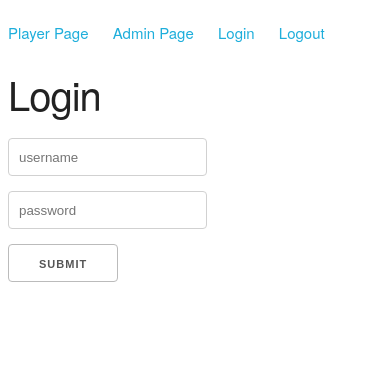
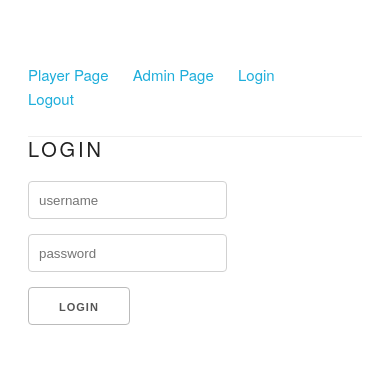
Before and after one commit to ehknight/ESG, a Flask app: page /login in a window 390 px wide. Shown: the top 384 px of the page. Run offline with Flask 2, Linux system fonts and the light colour scheme; parts of the project's set-up code (start-up, migrations or seed data) failed here and were passed over.

Commit message:
Template redesign
Applied skeleton style appropriately

```diff
--- a/main.py
+++ b/main.py
@@ -1,4 +1,4 @@
-from flask import Flask, render_template, flash, request, session
+from flask import Flask, render_template, flash, request, session, send_from_directory
 from wtforms import Form, FloatField, TextField, TextAreaField, validators, StringField, SubmitField, SelectField, FieldList, FormField
 from flask_login import login_required, LoginManager, current_user
 from collections import OrderedDict
@@ -151,23 +151,15 @@ def playerview():
     else:
         user = current_user
         player = players[user.id]
-    # form = construct_form(user)(request.form)
 
     form = PortfolioForm()
     form.title = str(user.id)
     for plant in player.plants:
-        # print(plant.name)
         bid_form = BidForm()
         bid_form.plant_name = plant.name
         bid_form.bid = plant.bid
         form.plantbids.append_entry(bid_form)
-        # print(plant.name)
-        # print(bid_form.plant_name)
 
-    # form = portfolio_form(request.form)
-    print(len(form.plantbids.entries))
-
-    print(form.errors)
     if request.method == 'POST':
 
         bids = []
@@ -204,8 +196,6 @@ def playerview():
         'chart_div': state.chart_div, 'chart_script': state.chart_script
     }
 
-    # print(portfolio_form.plantbids[0].plant_name.data)
-
     return render_template('player.html', **kwargs)
 
 @click.command()
--- a/static/custom.css
+++ b/static/custom.css
@@ -1,5 +1,25 @@
 .container {
 	margin-top: 50px;
+}
+
+.docs-header {
+	text-transform: uppercase;
+	font-size: 2rem;
+	letter-spacing: .286rem;
+	font-weight: 500;
+}
+
+.docs-title {
+	text-transform: uppercase;
+	font-size: 3rem;
+	letter-spacing: .42rem;
+	font-weight: 600;
+}
+
+.docs-section {
+	border-top: 1px solid #eee;
+	padding: 2rem 0;
+	margin-bottom: 0rem;
 }
 
 #nav {
@@ -19,3 +39,10 @@
 #nav a:hover {
 	text-decoration: underline;
 }
+
+th {
+	text-transform: uppercase;
+	font-size: 1.25rem;
+	letter-spacing: .21rem;
+	font-weight: 300;
+}
--- a/templates/login.html
+++ b/templates/login.html
@@ -8,7 +8,8 @@
 </head>
 
 <body>
-    <div id="nav" class="fourteen columns">
+    <div class="container">
+        <div id="nav" class="fourteen columns" style="margin-bottom: 0px; border-bottom: 1px solid #eee;">
             <ul>
                 <li><a href="player">Player Page</a></li>
                 <li><a href="admin">Admin Page</a></li>
@@ -16,17 +17,19 @@
                 <li><a href="logout">Logout</a></li>
             </ul>
         </div>
+        <div id="nav-separator" style="padding: 3rem 0;"></div>
 
-    <centered>
-        <h1>Login</h1>
+        <div class="docs-section" id="login-form" style="border-top: 0px;">
+            <h1 class="docs-header">Login</h1>
             <form action='login' method='POST'>
                 <input type='text' name='email' id='email' placeholder='username' />
                 <br>
                 <input type='password' name='password' id='password' placeholder='password' />
                 <br>
-            <input type='submit' name='submit' />
+                <input type='submit' name='submit' value="Login"/>
             </form>
-    </centered>
+        </div>
+    </div>
 </body>
 
 </html>
```
Also changed, not shown: engine.py (+8 -8 lines), templates/admin.html (+33 -13 lines), templates/logout.html (+9 -6 lines), templates/player.html (+29 -13 lines). Lines whose indentation alone changed are shown as unchanged.
